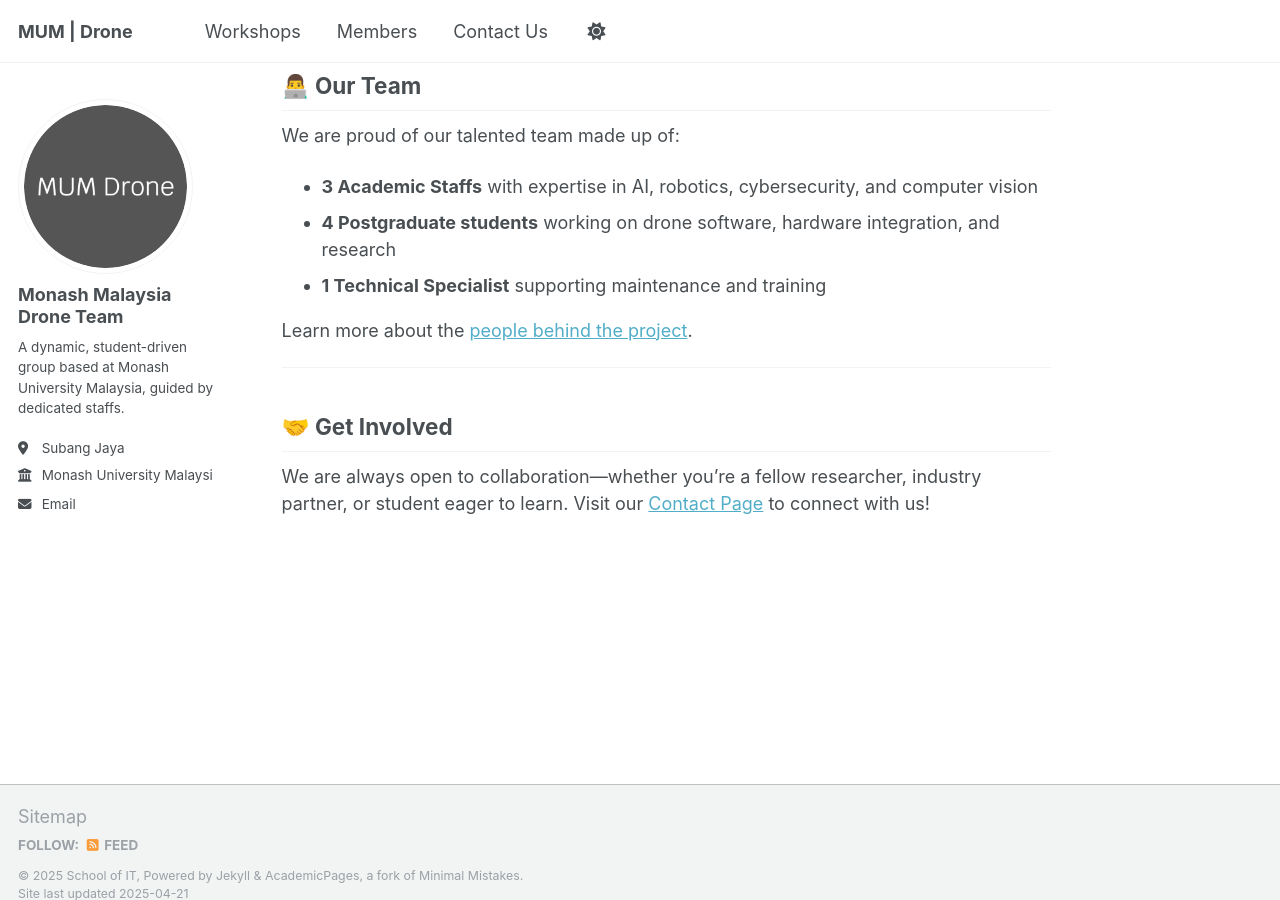
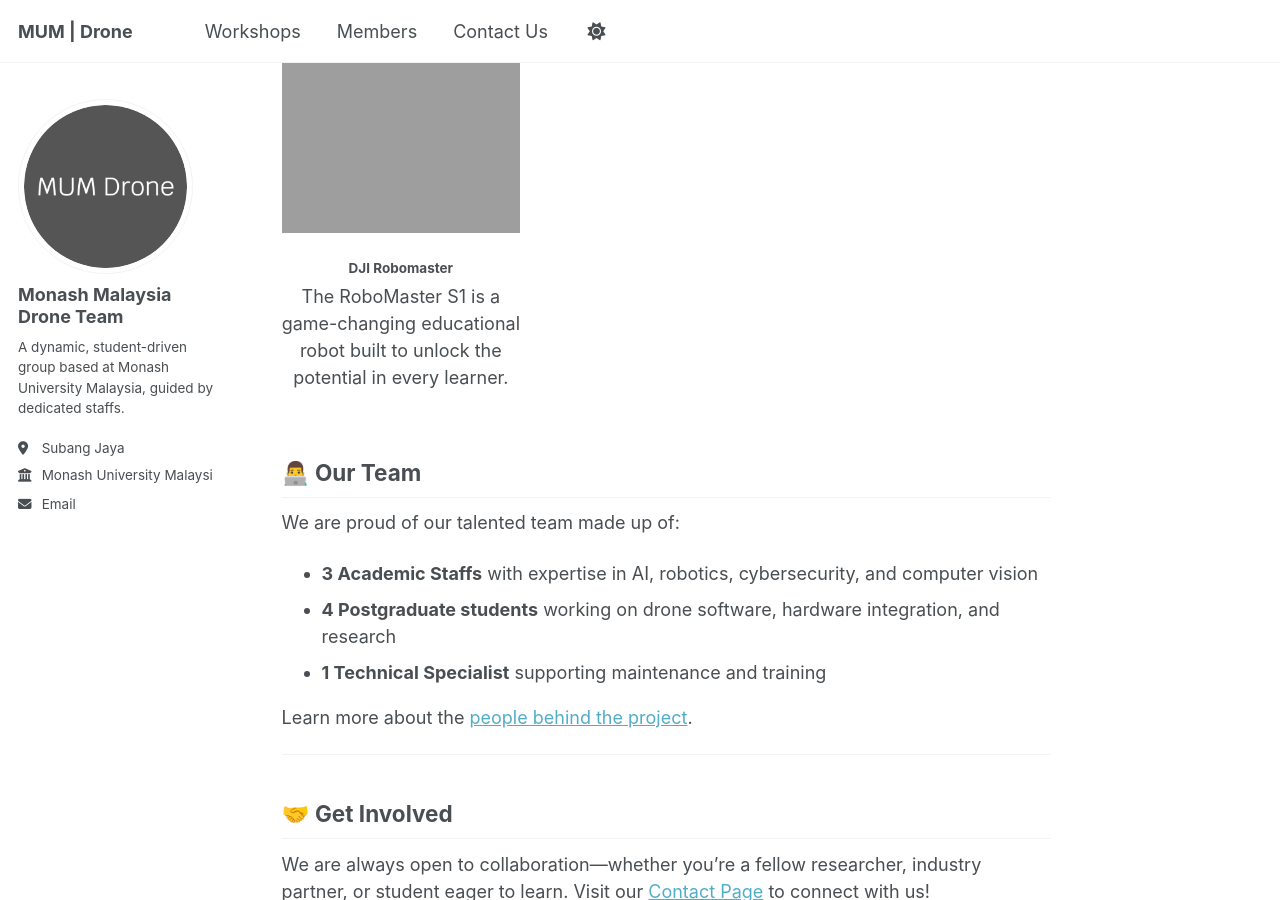
Before and after one commit to noobasuna/monash_drone, a Jekyll site: the page built from _pages/about.md, in a window 1280 px wide and 900 px high, scrolled down 1892 px. Built offline with Jekyll 4.4.1, drawn with Linux system fonts in a browser that asks for light colours.

Commit message:
Update about.md

```diff
--- a/_pages/about.md
+++ b/_pages/about.md
@@ -54,6 +54,12 @@ We are equipped with a variety of cutting-edge drones and other hardware that al
     <h4>Drone Edu</h4>
     <p>A lightweight drone to perform simple flying tasks with an application controller.</p>
   </div>
+
+  <div style="text-align: center;">
+    <img src="https://noobasuna.github.io/monash_drone/images/robomaster.png" alt="Drone Model 3" width="100%" height="200px" style="object-fit: cover;" />
+    <h4>DJI Robomaster</h4>
+    <p>The RoboMaster S1 is a game-changing educational robot built to unlock the potential in every learner.</p>
+  </div>
 </div>
 
 
```
